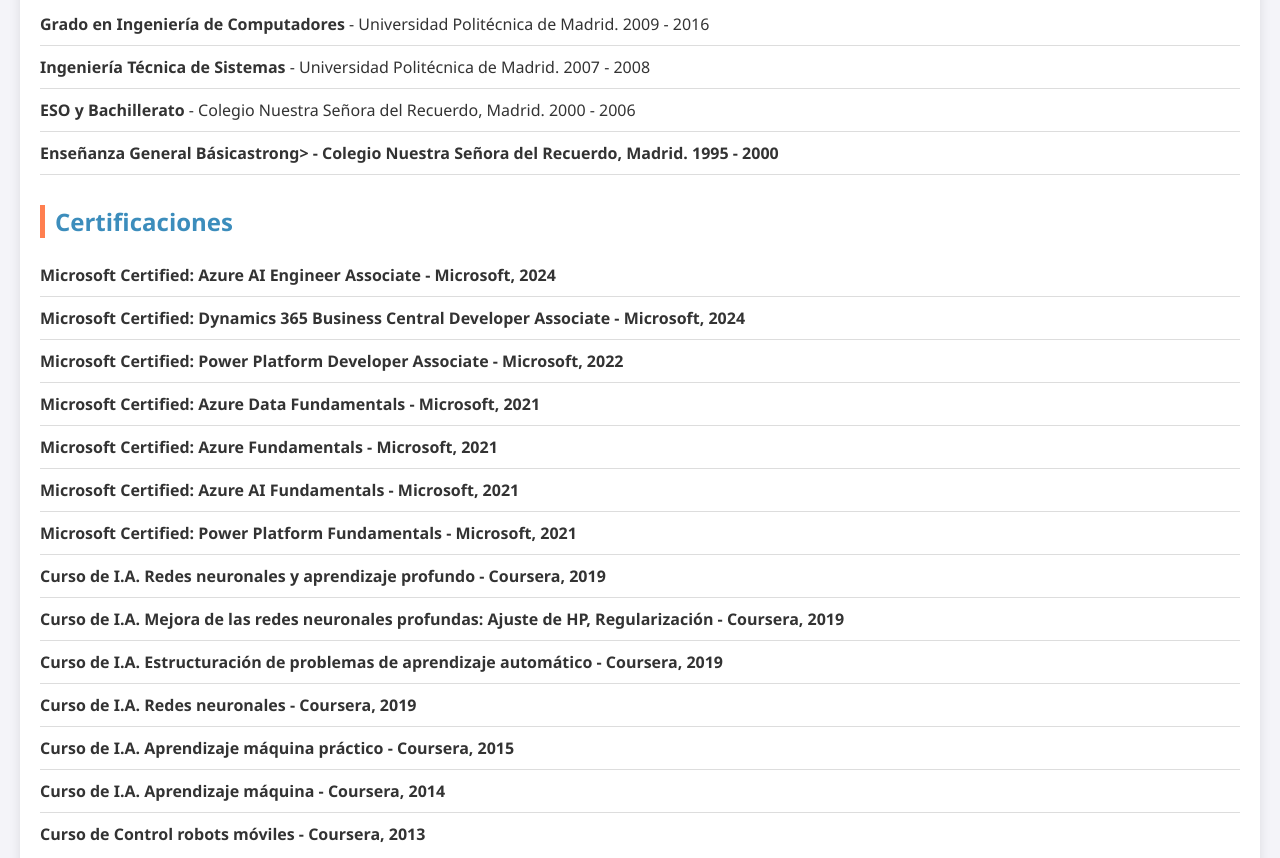
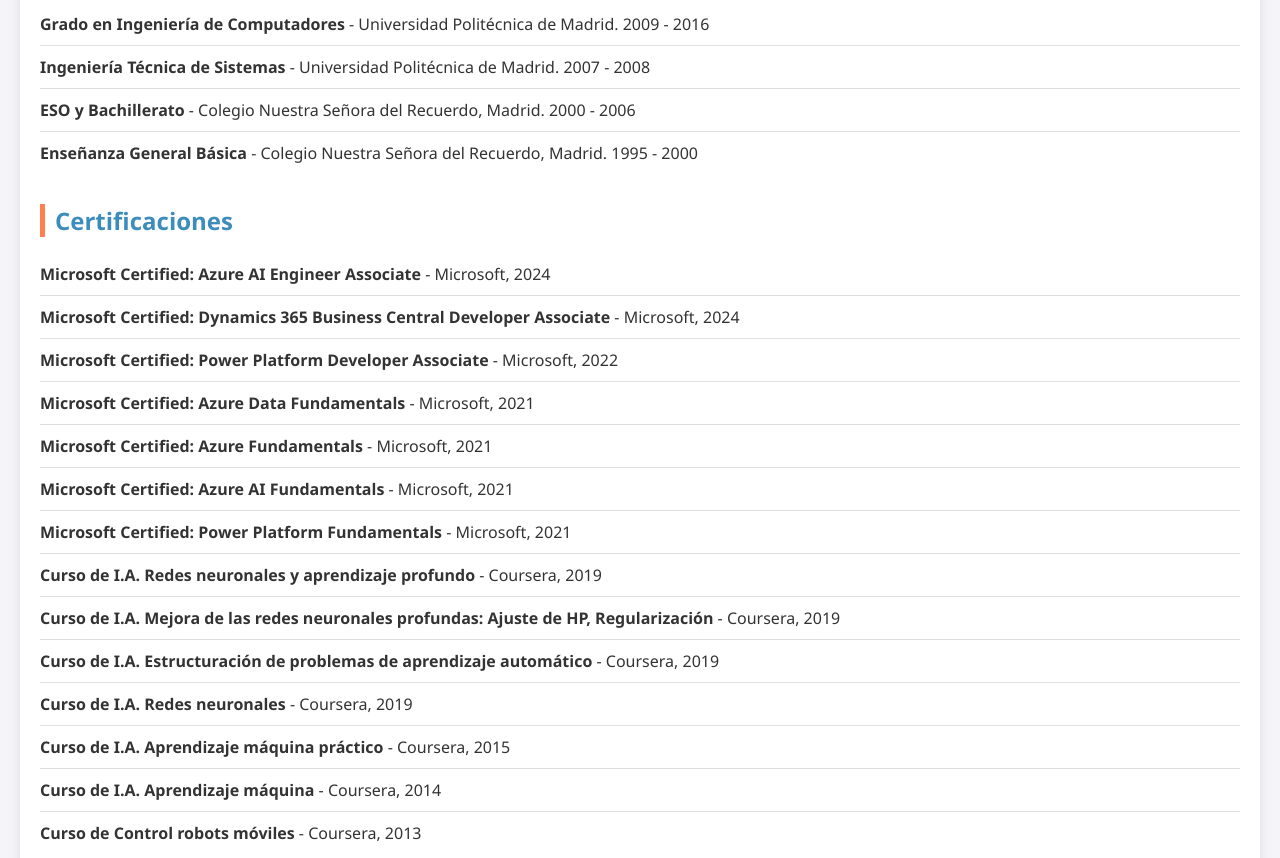
Before and after one commit to pggcv/pggcv, a plain HTML site: page index.html in a window 1280 px wide. Shown: the part 1019-1877 px from the top of the page. Drawn offline with Linux system fonts and the light colour scheme.

Commit message:
Add files via upload

```diff
--- a/index.html
+++ b/index.html
@@ -303,7 +303,7 @@ h3 {
                 <li><strong>Grado en Ingeniería de Computadores</strong> - Universidad Politécnica de Madrid. 2009 - 2016</li>
                 <li><strong>Ingeniería Técnica de Sistemas</strong> - Universidad Politécnica de Madrid. 2007 - 2008</li>
                 <li><strong>ESO y Bachillerato</strong> - Colegio Nuestra Señora del Recuerdo, Madrid. 2000 - 2006</li>
-                <li><strong>Enseñanza General Básicastrong> - Colegio Nuestra Señora del Recuerdo, Madrid. 1995 - 2000</li>
+                <li><strong>Enseñanza General Básica</strong> - Colegio Nuestra Señora del Recuerdo, Madrid. 1995 - 2000</li>
             </ul>
         </div>
 
```
